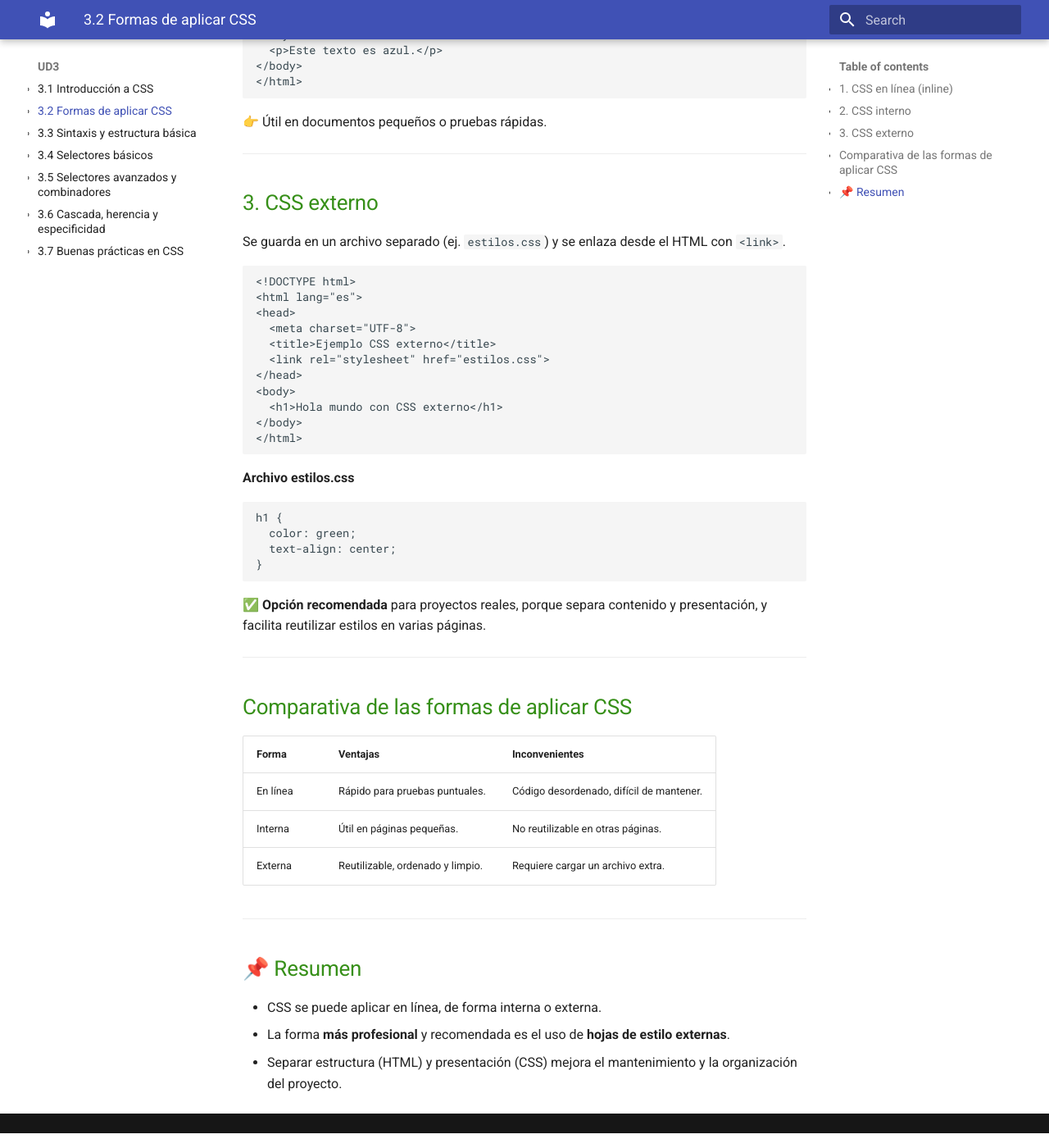
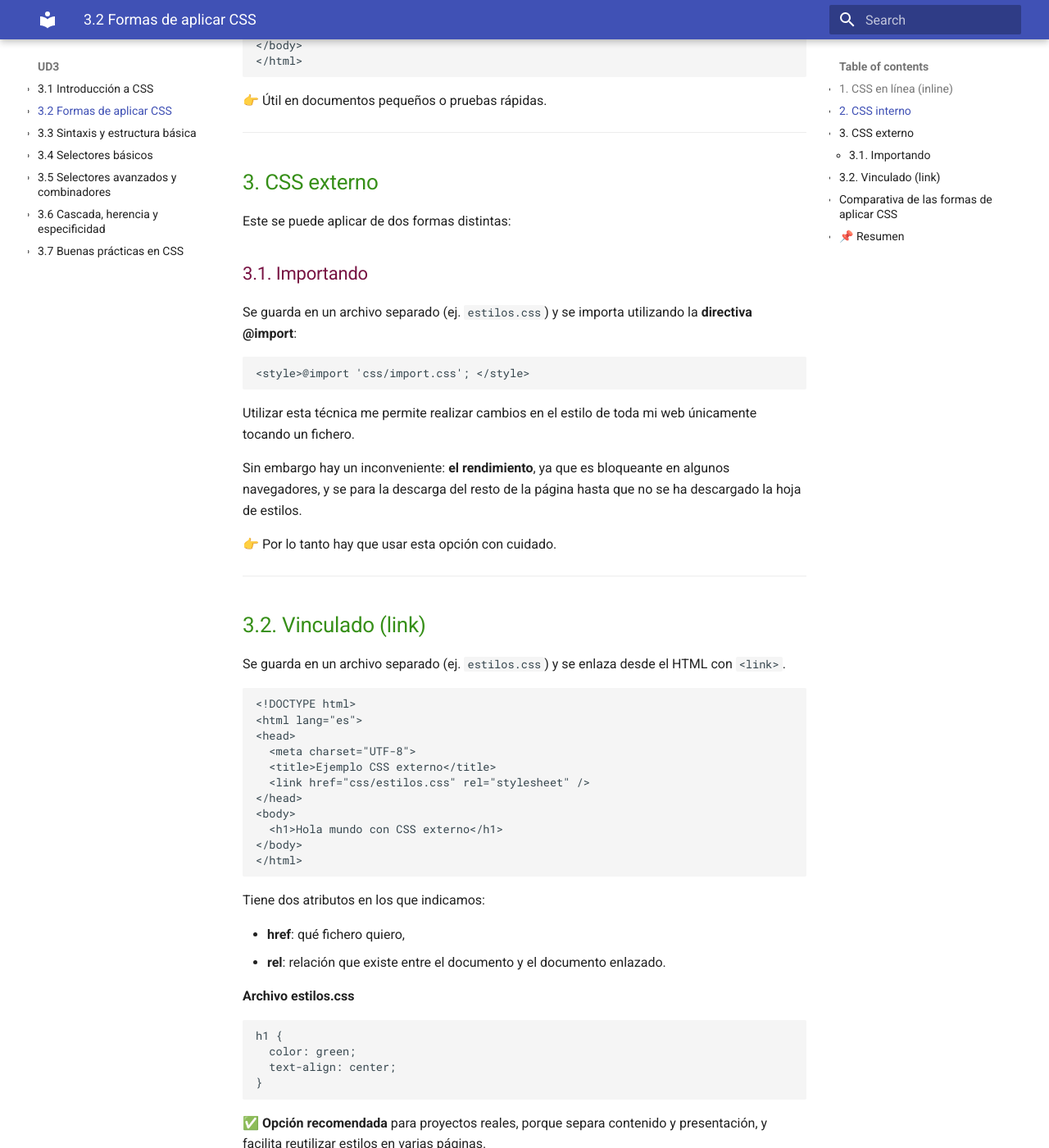
Before and after one commit to antdiasan/OGMApuntes, an MkDocs documentation site: the page built from docs/u03/03-02.md, in a window 1280 px wide and 1400 px high, scrolled down 962 px. Shown: the whole window at 82% size. Built offline with MkDocs 1.6.1 and Material for MkDocs 9.7.7, drawn with Linux system fonts in a browser that asks for light colours; some of the changed text lies outside the part shown.

Commit message:
Update 03-02.md

````diff
--- a/docs/u03/03-02.md
+++ b/docs/u03/03-02.md
@@ -48,6 +48,27 @@ Se incluye dentro de la sección `<head>` del documento HTML, usando la etiqueta
 
 ## 3. CSS externo
 
+Este se puede aplicar de dos formas distintas:
+
+
+### 3.1. Importando
+
+Se guarda en un archivo separado (ej. `estilos.css`) y se importa utilizando la **directiva @import**:
+
+```html
+<style>@import 'css/import.css'; </style>
+```
+
+Utilizar esta técnica me permite realizar cambios en el estilo de toda mi web únicamente tocando un fichero.
+
+Sin embargo hay un inconveniente: **el rendimiento**, ya que es bloqueante en algunos navegadores, y se para la descarga del resto de la página hasta que no se ha descargado la hoja de estilos.
+
+👉 Por lo tanto hay que usar esta opción con cuidado.
+
+---
+
+## 3.2. Vinculado (link)
+
 Se guarda en un archivo separado (ej. `estilos.css`) y se enlaza desde el HTML con `<link>`.
 
 ```html
@@ -56,13 +77,18 @@ Se guarda en un archivo separado (ej. `estilos.css`) y se enlaza desde el HTML c
 <head>
   <meta charset="UTF-8">
   <title>Ejemplo CSS externo</title>
-  <link rel="stylesheet" href="estilos.css">
+  <link href="css/estilos.css" rel="stylesheet" />
 </head>
 <body>
   <h1>Hola mundo con CSS externo</h1>
 </body>
 </html>
 ```
+
+Tiene dos atributos en los que indicamos:
+
+- **href**: qué fichero quiero,
+- **rel**: relación que existe entre el documento y el documento enlazado.
 
 **Archivo estilos.css**
 ```css
@@ -82,7 +108,8 @@ h1 {
 |---------|----------|----------------|
 | En línea | Rápido para pruebas puntuales. | Código desordenado, difícil de mantener. |
 | Interna | Útil en páginas pequeñas. | No reutilizable en otras páginas. |
-| Externa | Reutilizable, ordenado y limpio. | Requiere cargar un archivo extra. |
+| Importado | Reutilizable, ordenado y limpio. | Baja el rendimiento, respecto al LINK. |
+| Vinculado | Reutilizable, ordenado y limpio. | Requiere cargar un archivo extra. |
 
 ---
 
````
